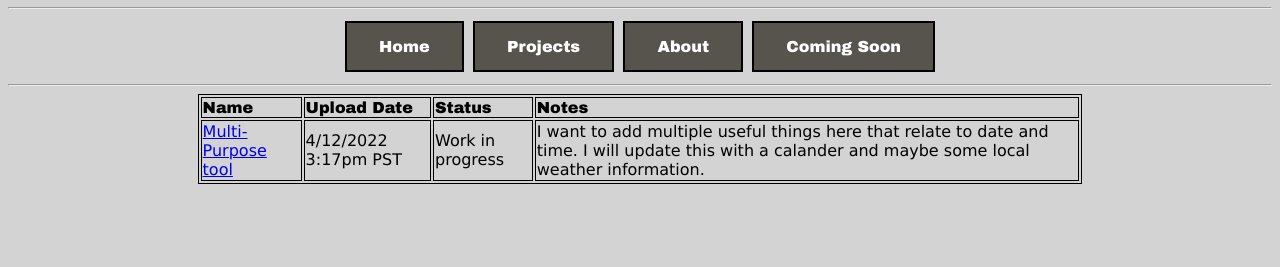
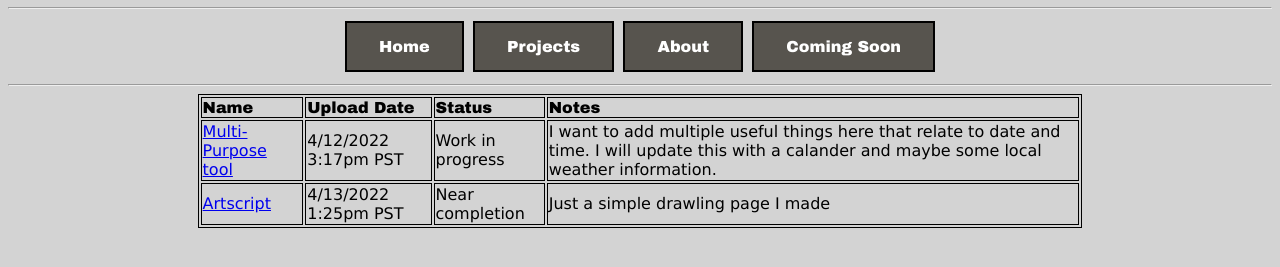
Before and after one commit to GalacticStarShine/GalacticStarShine.github.io, a plain HTML site: page stuff.html in a window 1280 px wide. Shown: the part 83-350 px from the top of the page. Drawn offline with Linux system fonts and the light colour scheme.

Commit message:
Added new link

```diff
--- a/stuff.html
+++ b/stuff.html
@@ -51,8 +51,12 @@ table, th, td {
     <td>Work in progress</td>
     <td>I want to add multiple useful things here that relate to date and time. I will update this with a calander and maybe some local weather information.</td>
   </tr>
+  <tr style="font-family:verdana;">
+    <td><a href="/artscript.html">Artscript</td>
+    <td>4/13/2022 1:25pm PST</td>
+    <td>Near completion</td>
+    <td>Just a simple drawling page I made</td>
+  </tr>
 </table>
-
-
 </body>
 </html>
```
